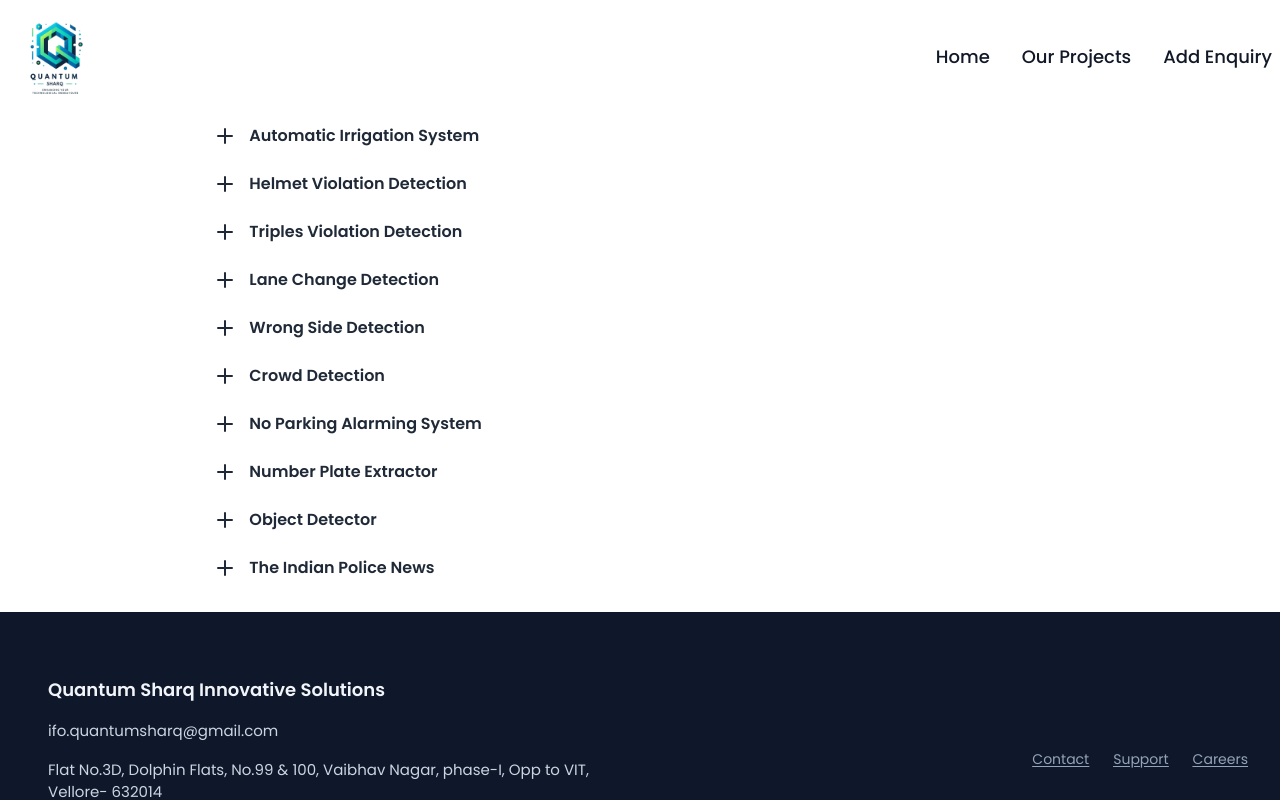
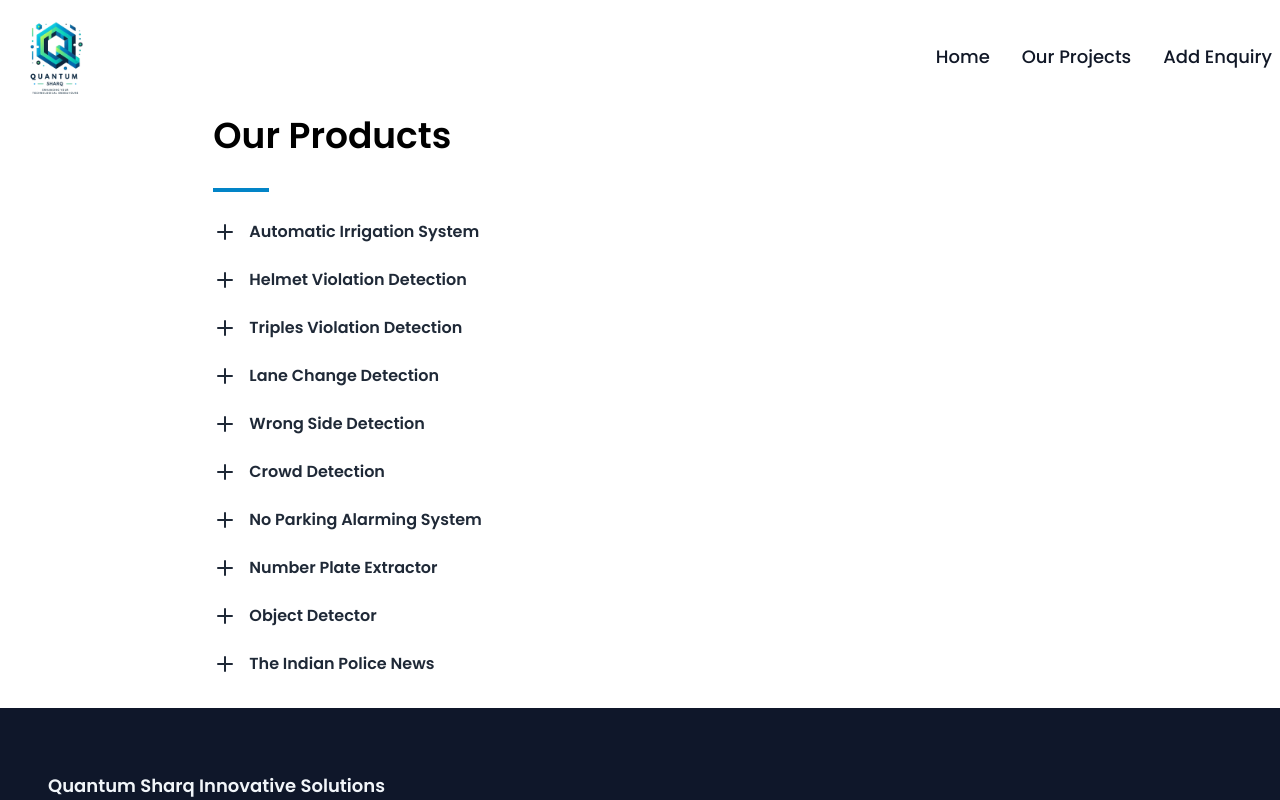
Before and after one commit to svivek19/office-website, a React (Vite) app: page /projects in a window 1280 px wide. Shown: the top 800 px of the page. Built offline with nearby package versions, Linux system fonts and the light colour scheme.

Commit message:
fix: project title and footer contact

```diff
--- a/src/components/Footer.jsx
+++ b/src/components/Footer.jsx
@@ -1,4 +1,5 @@
 import React from "react";
+import { Link } from "react-router-dom";
 
 const Footer = () => {
   const updateYear = () => {
@@ -24,12 +25,12 @@ const Footer = () => {
           </p>
         </div>
         <div className="flex  p-4 md:p-0 justify-start space-x-6 text-slate-400 text-sm underline underline-offset-2 ">
-          <a
-            href="#"
+          <Link
+            to={"/contact"}
             className="hover:text-sky-600 transition-all duration-500"
           >
             Contact
-          </a>
+          </Link>
           <a
             href="#"
             className="hover:text-sky-600 transition-all duration-500"
--- a/src/pages/Projects.jsx
+++ b/src/pages/Projects.jsx
@@ -21,6 +21,14 @@ const Projects = () => {
       data-aos="zoom-in"
       data-aos-duration="3000"
     >
+      <div
+        className="mt-1 mb-4 justify-center space-y-8"
+        data-aos="fade-left"
+        data-aos-duration="3000"
+      >
+        <h1 className="text-4xl font-semibold">Our Products</h1>
+        <hr className="w-14 border-2 border-sky-600" />
+      </div>
       <div>
         {data.map((item, index) => (
           <div
```
